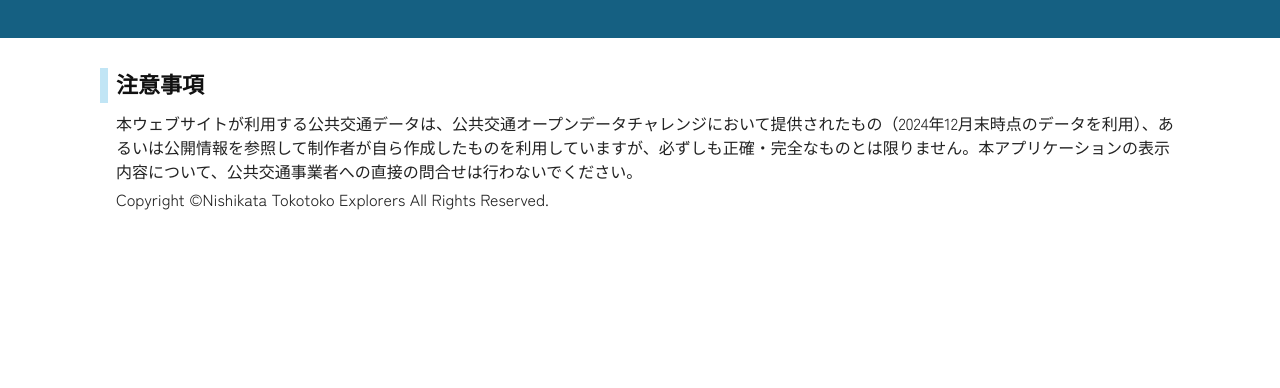
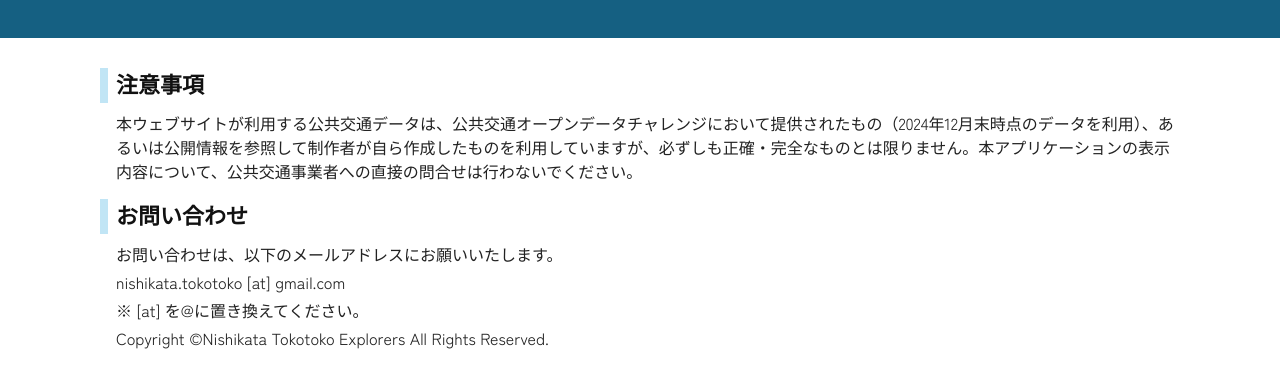
Before and after one commit to nishikata-tokotoko/cycle-shortcut-map, a plain HTML site: page docs/index.html in a window 1280 px wide. Shown: the part 1601-1989 px from the top of the page. Before the commit the page ends 1912 px from the top, so only its background shows below. Drawn offline with nearby package versions, Linux system fonts and the light colour scheme; a web font is replaced by a local one.

Commit message:
お問い合わせを更新

```diff
--- a/docs/index.html
+++ b/docs/index.html
@@ -90,6 +90,10 @@
         <div class="footer">
             <h3>注意事項</h3>
             <p>本ウェブサイトが利用する公共交通データは、公共交通オープンデータチャレンジにおいて提供されたもの（2024年12月末時点のデータを利用）、あるいは公開情報を参照して制作者が自ら作成したものを利用していますが、必ずしも正確・完全なものとは限りません。本アプリケーションの表示内容について、公共交通事業者への直接の問合せは行わないでください。</p>
+            <h3>お問い合わせ</h3>
+            <p>お問い合わせは、以下のメールアドレスにお願いいたします。</p>
+            <p>nishikata.tokotoko [at] gmail.com</p>
+            <p>※ [at] を@に置き換えてください。</p>
             <p>Copyright ©Nishikata Tokotoko Explorers  All Rights Reserved.</p>
 
         </div>
```
